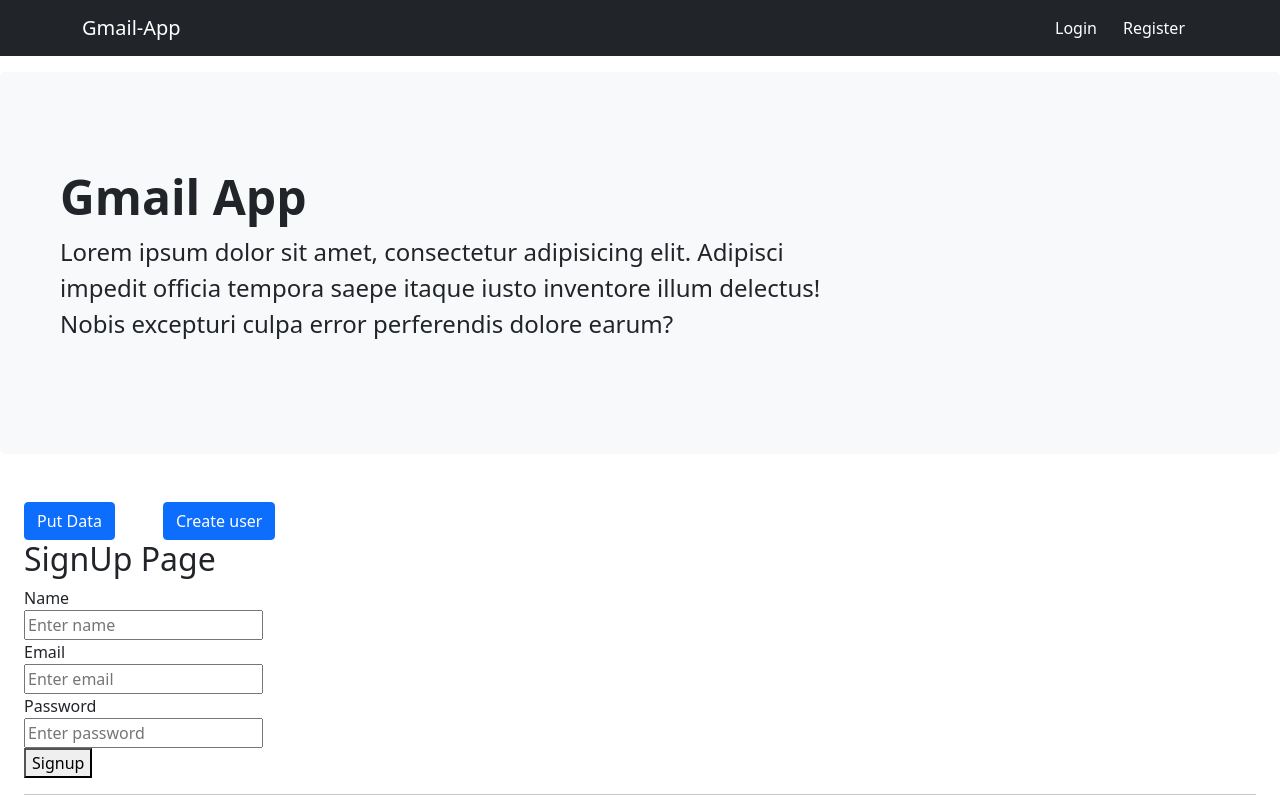
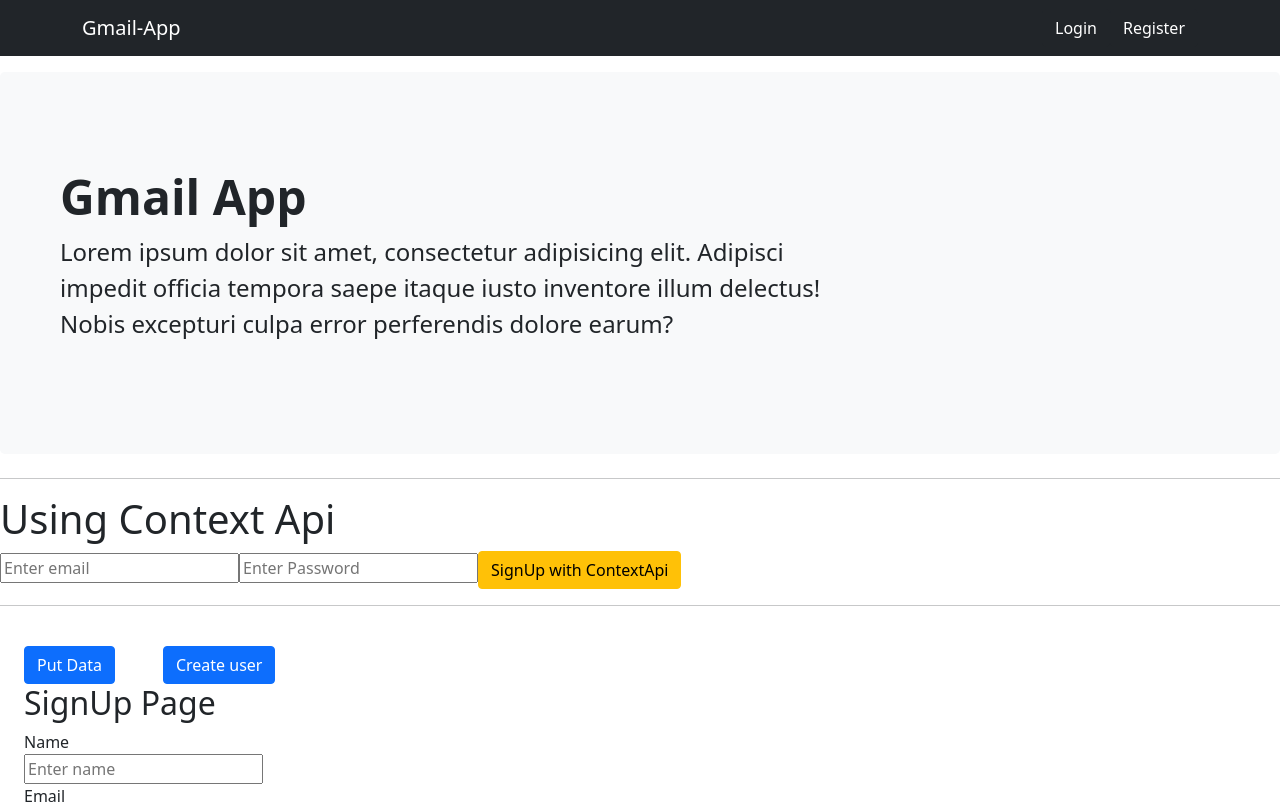
Before and after one commit to vrundanawal/loginregister-mailapp-firebase, a React (Create React App) app: page / in a window 1280 px wide. Shown: the top 804 px of the page. Built offline with nearby package versions, Linux system fonts and the light colour scheme.

Commit message:
Updated with Context Api

```diff
--- a/src/App.js
+++ b/src/App.js
@@ -11,13 +11,15 @@
 import Signup from "./components/pages/Signup";
 import SignIn from "./components/pages/SignIn";
 import { useFirebase } from "./context/Firebase"; //custom hook
+import { useState } from "react";
 
 const db = getDatabase(app);
 const auth = getAuth(app);
 
 function App() {
+  //store the custom hook in variable
   const firebase = useFirebase();
-  console.log(firebase);
+  console.log(firebase); //to see all utility function inside console
 
   const putData = () => {
     set(ref(db, "users/vrunda"), {
@@ -36,6 +38,9 @@
         console.log(err);
       });
   };
+  //used to test context Api
+  const [email, setEmail] = useState("");
+  const [password, setPassword] = useState("");
   return (
     <>
       <Router>
@@ -47,6 +52,30 @@
           <Route path="/*" element={<NotFound />} />
         </Routes>
       </Router>
+      <hr />
+      <h1>Using Context Api</h1>
+      <input
+        type="email"
+        value={email}
+        placeholder="Enter email"
+        onChange={(e) => setEmail(e.target.value)}
+      />
+      <input
+        type="password"
+        value={password}
+        placeholder="Enter Password"
+        onChange={(e) => setPassword(e.target.value)}
+      />
+      <button
+        className="btn btn-warning"
+        onClick={() => {
+          firebase.signupUserWithEmailAndPassword(email, password);
+          firebase.putDatToDatabase("users/test", { email, password });
+        }}
+      >
+        SignUp with ContextApi
+      </button>
+      <hr />
       <div className="p-4">
         <button className=" btn btn-primary" onClick={putData}>
           Put Data
--- a/src/context/Firebase.js
+++ b/src/context/Firebase.js
@@ -2,7 +2,7 @@
 import { initializeApp } from "firebase/app";
 import { getAuth, createUserWithEmailAndPassword } from "firebase/auth"; //for auth
 import { getDatabase, ref, set } from "firebase/database"; //for database
-import { getFirestore } from "firebase/firestore";
+//import { getFirestore } from "firebase/firestore";
 
 const firebaseConfig = {
   apiKey: "AIzaSyDV-IVgGvfgs8pgPqv2zyrT3uyUXErPR1Y",
@@ -40,7 +40,7 @@
   };
 
   const putDatToDatabase = (key, data) => {
-    set((dataBase, key), data);
+    set(ref(dataBase, key), data);
   };
   return (
     <FirebaseContext.Provider
```
